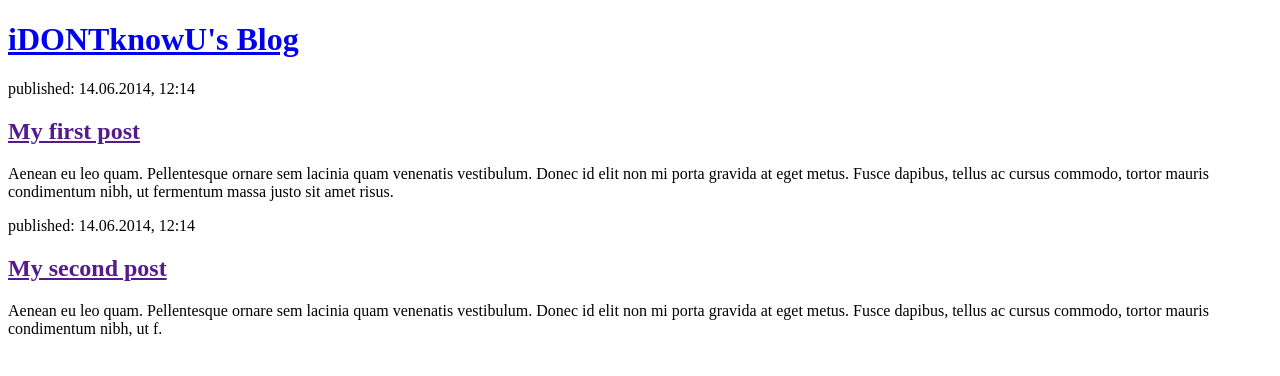
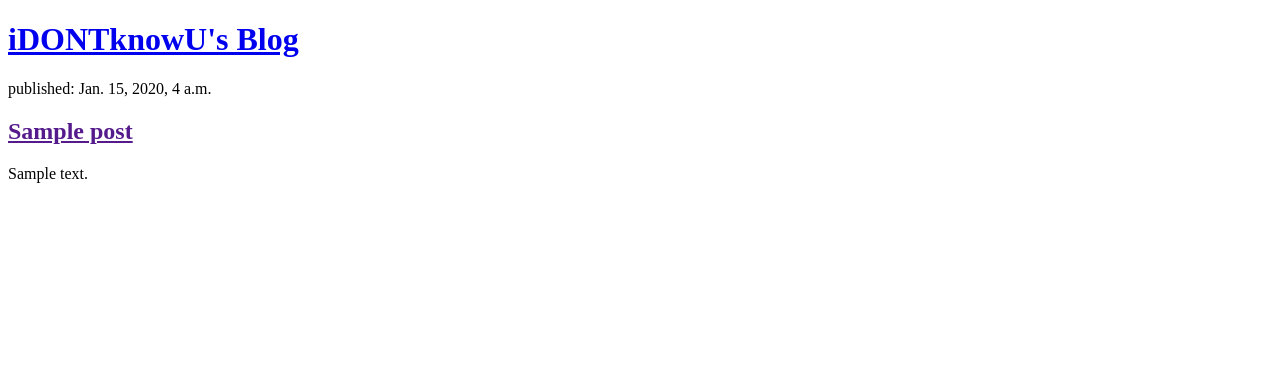
Before and after one commit to iB3RMUD3Z/python_Blog, a Django app: page / in a window 1280 px wide. Shown: the top 376 px of the page. Run offline with Django 3.2, Linux system fonts and the light colour scheme; tables that the repository leaves empty hold one stand-in row (values such as "Sample post").

Commit message:
Modified templates to display posts from database.

```diff
--- a/blogDb/templates/blogDb/post_list.html
+++ b/blogDb/templates/blogDb/post_list.html
@@ -7,17 +7,12 @@
     <header>
       <h1><a href="/">iDONTknowU's Blog</a></h1>
     </header>
-
+    {% for post in posts %}
     <article>
-            <time>published: 14.06.2014, 12:14</time>
-            <h2><a href="">My first post</a></h2>
-            <p>Aenean eu leo quam. Pellentesque ornare sem lacinia quam venenatis vestibulum. Donec id elit non mi porta gravida at eget metus. Fusce dapibus, tellus ac cursus commodo, tortor mauris condimentum nibh, ut fermentum massa justo sit amet risus.</p>
+      <time>published: {{ post.published_date }}</time>
+      <h2><a href="">{{ post.title }}</a></h2>
+      <p>{{ post.text|linebreaksbr }}</p>
     </article>
-
-        <article>
-            <time>published: 14.06.2014, 12:14</time>
-            <h2><a href="">My second post</a></h2>
-            <p>Aenean eu leo quam. Pellentesque ornare sem lacinia quam venenatis vestibulum. Donec id elit non mi porta gravida at eget metus. Fusce dapibus, tellus ac cursus commodo, tortor mauris condimentum nibh, ut f.</p>
-        </article>
+    {% endfor %}
   </body>
 </html>
--- a/blogDb/views.py
+++ b/blogDb/views.py
@@ -1,6 +1,9 @@
 from django.shortcuts import render
+from django.utils import timezone
+from .models import Post
 
 # Create your views here.
 
 def post_list(request):
-    return render(request, 'blogDb/post_list.html', {})
+    posts = Post.objects.filter(published_date__lte=timezone.now()).order_by('published_date')
+    return render(request, 'blogDb/post_list.html', {'posts': posts})
```
Lines whose indentation alone changed are shown as unchanged.
